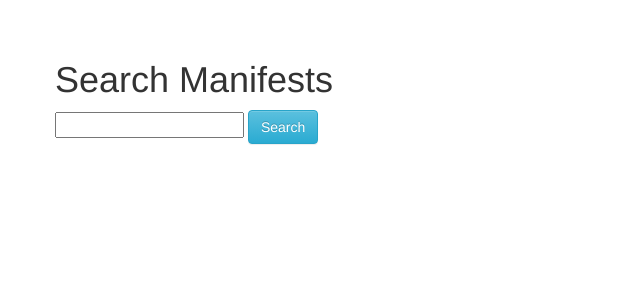
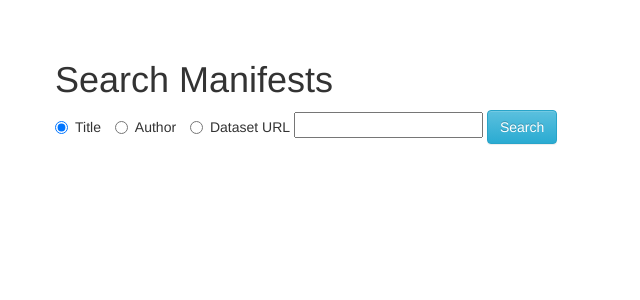
Before and after one commit to mromerom/CS4320-FP, a PHP site: page /search.php in a window 1280 px wide. Shown: the part 52-352 px from the top of the page, without its empty margins (0-640 px from the left). Run offline with PHP 8.4, Linux system fonts and the light colour scheme; the visitor is signed in with stand-in values (Sample User, id 1).

Commit message:
update search.php
now accesses the database and searches the manifests

```diff
--- a/Website_Files/search.php
+++ b/Website_Files/search.php
@@ -23,40 +23,62 @@
             <br>
             <div class="row align-center">
                 <h1>Search Manifests</h1>
-                <form action='search.php' method='POST'>
-                    <input type="test" name="search">
+                <form action='search2.php' method='POST'>
+                    <label class="radio-inline">
+                        <input type="radio" name="radios" value="title" checked>Title
+                    </label>
+                    <label class="radio-inline">
+                        <input type="radio" name="radios" value="author">Author
+                    </label>
+                    <label class="radio-inline">
+                        <input type="radio" name="radios" value="id">Dataset URL
+                    </label>
+                    <input type="text" name="search">
                     <input class="btn btn-info" type="submit" name="submit" value="Search">
                 </form>
                 <?php
                 if (isset($_POST["submit"])){
-                    ?>
-                    <h4>Total Number of Results: 1</h4>
+                    $connection = new MongoClient();
+                    $db = $connection->collections;
+                    $collection = $db->manifests;
+                    $radio = $_POST["radios"];
+                    $search = $_POST["search"];
+                    $query = array($radio => $search);
+                    $cursor = $collection->find($query);
+                    echo '<h4>Total Number of Results: '.$cursor->count().'</h4>';
+                ?>
                 <table class="table table-hover">
                     <thead>
                         <tr>
                             <th></th>
-                            <th>Manifests</th>
-                            <th>Creator</th>
-                            <th>Last Edited</th>
+                            <th>Title</th>
+                            <th>Author</th>
+                            <th>Dataset URL</th>
                         </tr>
                     </thead>
                     <br>
                     <tbody>
+                        <?php
+                        foreach ($cursor as $manifest){
+                        ?>
                         <form action='viewManifest.php' method='post'>
                             <tr>
                                 <td>
                                     <input class="btn btn-info" type="submit" name="view" value="View">
                                 </td>
-                                <td><input type="hidden" name="Manifest" value="Amazon Analysis">Amazon Analysis</td>
-                                <td>Matthew Romero Moore</td>
-                                <td>11/12/2016</td>
+                                <?php
+                                echo '<td><input type="hidden" name="title" value="'.$manifest["title"].'">'.$manifest["title"].'</td>';
+                                echo '<td><input type="hidden" name="author" value="'.$manifest["author"].'">'.$manifest["author"].'</td>';
+                                echo '<td><input type="hidden" name="id" value="'.$manifest["id"].'">'.$manifest["id"].'</td>';
+                                ?>
                             </tr>
                         </form>
+                        <?php
+                        }
+                    }
+                    ?>
                     </tbody>
                 </table>
-                        <?php
-                }
-                ?>
             </div>
         </div>
     </body>
```
